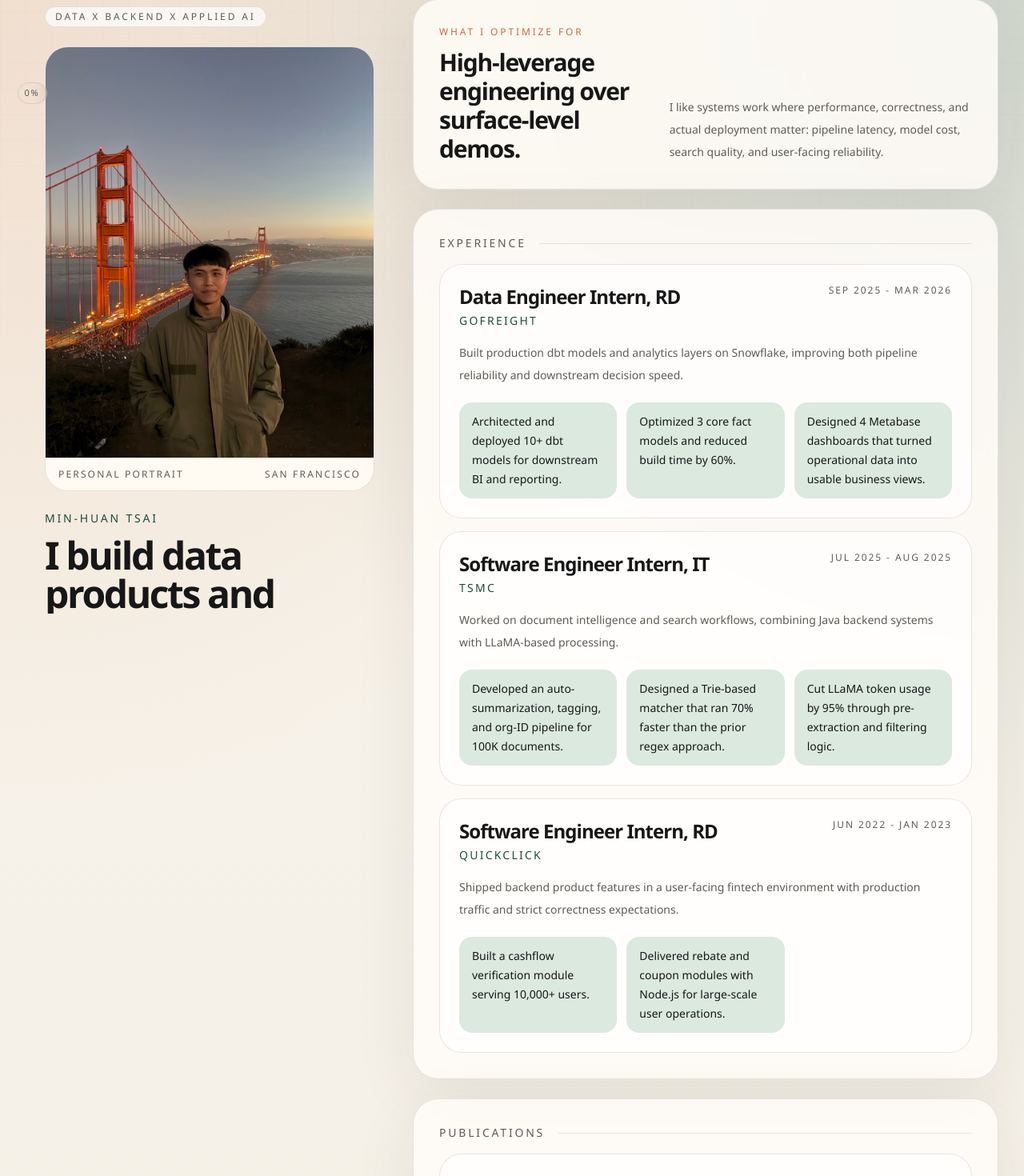
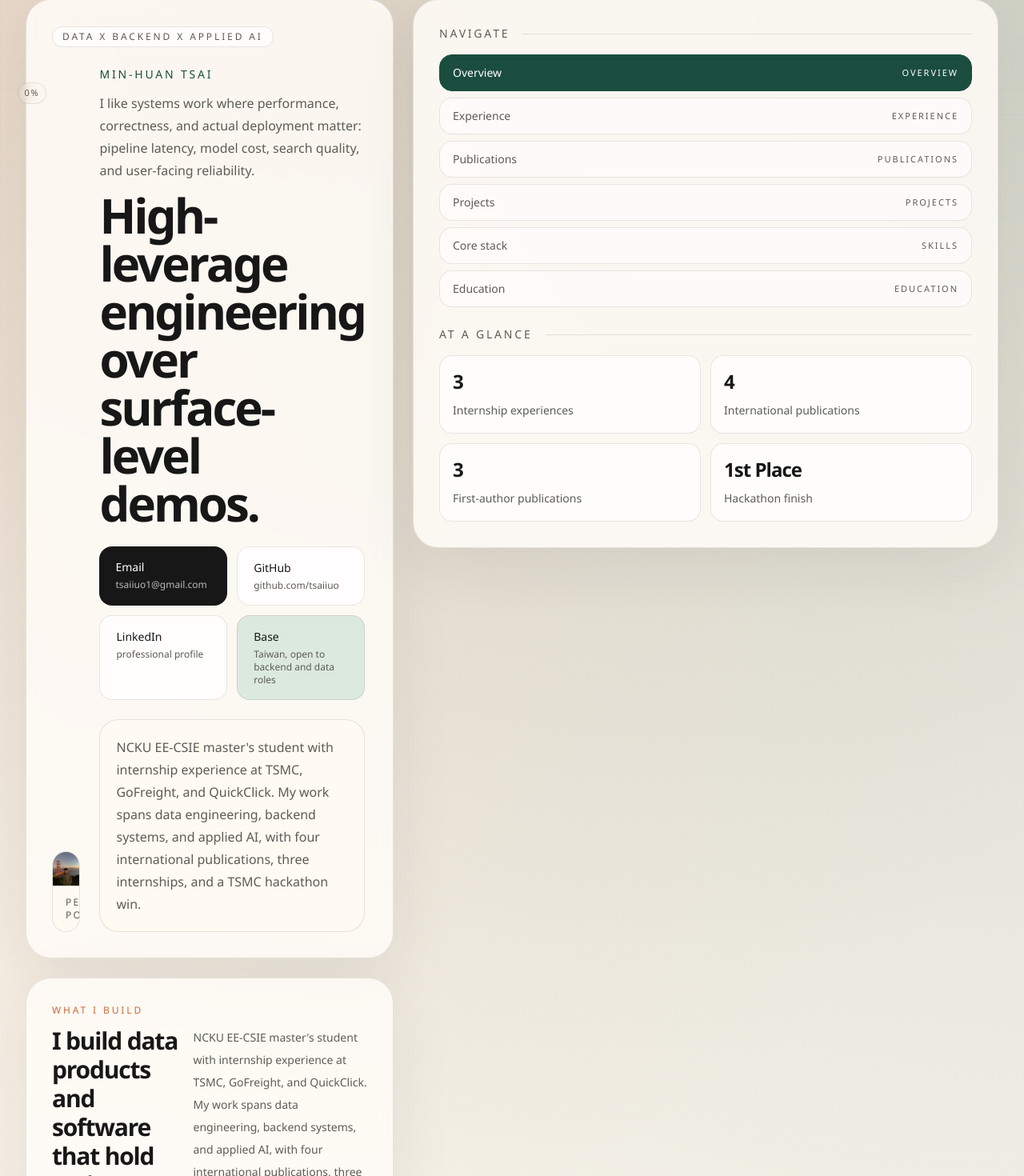
Before and after one commit to tsaiiuo/tsaiiuo.github.io, a Next.js app: page / in a window 1280 px wide. Shown: the part 17-1487 px from the top of the page at 80% size. Built offline with nearby package versions, Linux system fonts and the light colour scheme.

Commit message:
Move sidebar to right column

```diff
--- a/app/page.tsx
+++ b/app/page.tsx
@@ -239,13 +239,13 @@ export default function Home() {
 				</div>
 
 				<div className="grid gap-6 lg:grid-cols-[380px_minmax(0,1fr)] xl:grid-cols-[460px_minmax(0,1fr)]">
-					<aside className="hidden lg:block">
-						<div className="sticky top-4 max-h-[calc(100vh-2rem)] overflow-auto px-4 py-2 xl:px-6">
-							<div className="flex min-h-[calc(100vh-3rem)] flex-col">
+					<section className="space-y-6 lg:order-1">
+						<div className="rounded-[2rem] border border-[color:var(--line)] bg-[color:var(--surface)] p-6 shadow-[0_20px_80px_rgba(33,33,33,0.08)] backdrop-blur sm:p-8">
 							<div className="space-y-6">
 								<div className="inline-flex rounded-full border border-[color:var(--line)] bg-white/70 px-3 py-1 text-xs uppercase tracking-[0.24em] text-[color:var(--muted)]">
 									Data x backend x applied AI
 								</div>
+								<div className="grid gap-6 xl:grid-cols-[0.92fr_1.08fr] xl:items-end">
 									<div className="overflow-hidden rounded-[1.8rem] border border-[color:var(--line)] bg-[color:var(--surface-strong)]">
 										<div className="relative aspect-[4/5] w-full">
 											<Image src="/min-huan-tsai.jpg" alt="Min-Huan Tsai portrait" fill priority className="object-cover object-center" />
@@ -255,20 +255,20 @@ export default function Home() {
 											<span>San Francisco</span>
 										</div>
 									</div>
+									<div className="space-y-6">
 										<div className="space-y-3">
 											<p className="font-[family:var(--font-ibm-plex-mono)] text-sm uppercase tracking-[0.2em] text-[color:var(--accent)]">
 												Min-Huan Tsai
 											</p>
-										<h1 className="text-4xl font-semibold leading-none tracking-[-0.05em] xl:text-5xl">
-											I build data products and software that hold up in production.
+											<p className="max-w-2xl text-base leading-7 text-[color:var(--muted)]">
+												I like systems work where performance, correctness, and actual deployment matter: pipeline latency, model cost,
+												search quality, and user-facing reliability.
+											</p>
+											<h1 className="text-4xl font-semibold leading-none tracking-[-0.05em] xl:text-6xl">
+												High-leverage engineering over surface-level demos.
 											</h1>
-										<p className="text-base leading-7 text-[color:var(--muted)]">
-											NCKU EE-CSIE master&apos;s student with internship experience at TSMC, GoFreight, and QuickClick. My work spans
-											data engineering, backend systems, and applied AI, with four international publications, three internships, and a
-											TSMC hackathon win.
-										</p>
 										</div>
-									<div className="grid gap-3 sm:grid-cols-2 lg:grid-cols-1">
+										<div className="grid gap-3 sm:grid-cols-2">
 											<a href="mailto:tsaiiuo1@gmail.com" className="rounded-2xl bg-[color:var(--foreground)] px-5 py-4 text-sm text-white">
 												Email
 												<div className="mt-1 font-[family:var(--font-ibm-plex-mono)] text-xs text-white/70">tsaiiuo1@gmail.com</div>
@@ -298,64 +298,29 @@ export default function Home() {
 												</div>
 											</div>
 										</div>
-								</div>
-
-								<div className="mt-8 flex-1 space-y-6">
-									<div className="space-y-4">
-										<SectionHeader title="Navigate" />
-										<nav className="grid content-start gap-2">
-											{sections.map((section) => {
-												const isActive = activeSection === section.id;
-												return (
-													<a
-														key={section.id}
-														href={`#${section.id}`}
-														className={`rounded-2xl border px-4 py-3 text-sm transition ${
-															isActive
-																? 'border-[color:var(--accent)] bg-[color:var(--accent)] text-white'
-																: 'border-[color:var(--line)] bg-white/60 text-[color:var(--muted)] hover:border-[color:var(--accent)] hover:text-[color:var(--foreground)]'
-														}`}
-													>
-														<div className="flex items-center justify-between">
-															<span>{section.label}</span>
-															<span className="font-[family:var(--font-ibm-plex-mono)] text-[11px] uppercase tracking-[0.18em]">
-																{section.id}
-															</span>
-														</div>
-													</a>
-												);
-											})}
-										</nav>
-									</div>
-
-									<div className="space-y-4">
-										<SectionHeader title="At a glance" />
-										<div className="grid grid-cols-2 gap-3">
-											{highlights.map((item) => (
-												<div key={item.label} className="rounded-2xl border border-[color:var(--line)] bg-white/70 p-4">
-													<div className="text-2xl font-semibold tracking-[-0.04em]">{item.value}</div>
-													<p className="mt-2 text-sm leading-6 text-[color:var(--muted)]">{item.label}</p>
-												</div>
-											))}
+										<div className="rounded-[1.5rem] border border-[color:var(--line)] bg-[color:var(--surface-strong)] p-5">
+											<p className="max-w-2xl text-base leading-7 text-[color:var(--muted)]">
+												NCKU EE-CSIE master&apos;s student with internship experience at TSMC, GoFreight, and QuickClick. My work spans
+												data engineering, backend systems, and applied AI, with four international publications, three internships, and a
+												TSMC hackathon win.
+											</p>
 										</div>
 									</div>
 								</div>
 							</div>
 						</div>
-					</aside>
 
-					<section className="space-y-6">
 						<div id="overview" className="scroll-mt-24 rounded-[2rem] border border-[color:var(--line)] bg-[color:var(--surface)] p-6 shadow-[0_20px_80px_rgba(33,33,33,0.08)] backdrop-blur sm:p-8">
 							<div className="flex flex-col gap-4 md:flex-row md:items-end md:justify-between">
 								<div className="max-w-2xl">
 									<p className="font-[family:var(--font-ibm-plex-mono)] text-xs uppercase tracking-[0.24em] text-[color:var(--accent-warm)]">
-										What I optimize for
+										What I build
 									</p>
-									<h2 className="mt-3 text-3xl font-semibold tracking-[-0.04em]">High-leverage engineering over surface-level demos.</h2>
+									<h2 className="mt-3 text-3xl font-semibold tracking-[-0.04em]">I build data products and software that hold up in production.</h2>
 								</div>
 								<p className="max-w-xl text-sm leading-7 text-[color:var(--muted)]">
-									I like systems work where performance, correctness, and actual deployment matter: pipeline latency, model cost,
-									search quality, and user-facing reliability.
+									NCKU EE-CSIE master&apos;s student with internship experience at TSMC, GoFreight, and QuickClick. My work spans data engineering,
+									backend systems, and applied AI, with four international publications, three internships, and a TSMC hackathon win.
 								</p>
 							</div>
 						</div>
@@ -462,6 +427,49 @@ export default function Home() {
 							</div>
 						</div>
 					</section>
+
+					<aside className="hidden lg:block lg:order-2">
+						<div className="sticky top-4 max-h-[calc(100vh-2rem)] overflow-auto rounded-[2rem] border border-[color:var(--line)] bg-[color:var(--surface)] p-8 shadow-[0_20px_80px_rgba(33,33,33,0.08)] backdrop-blur">
+							<div className="space-y-6">
+								<div className="space-y-4">
+									<SectionHeader title="Navigate" />
+									<nav className="grid content-start gap-2">
+										{sections.map((section) => {
+											const isActive = activeSection === section.id;
+											return (
+												<a
+													key={section.id}
+													href={`#${section.id}`}
+													className={`rounded-2xl border px-4 py-3 text-sm transition ${
+														isActive
+															? 'border-[color:var(--accent)] bg-[color:var(--accent)] text-white'
+															: 'border-[color:var(--line)] bg-white/60 text-[color:var(--muted)] hover:border-[color:var(--accent)] hover:text-[color:var(--foreground)]'
+													}`}
+												>
+													<div className="flex items-center justify-between">
+														<span>{section.label}</span>
+														<span className="font-[family:var(--font-ibm-plex-mono)] text-[11px] uppercase tracking-[0.18em]">{section.id}</span>
+													</div>
+												</a>
+											);
+										})}
+									</nav>
+								</div>
+
+								<div className="space-y-4">
+									<SectionHeader title="At a glance" />
+									<div className="grid grid-cols-2 gap-3">
+										{highlights.map((item) => (
+											<div key={item.label} className="rounded-2xl border border-[color:var(--line)] bg-white/70 p-4">
+												<div className="text-2xl font-semibold tracking-[-0.04em]">{item.value}</div>
+												<p className="mt-2 text-sm leading-6 text-[color:var(--muted)]">{item.label}</p>
+											</div>
+										))}
+									</div>
+								</div>
+							</div>
+						</div>
+					</aside>
 				</div>
 			</div>
 		</main>
```
Lines whose indentation alone changed are shown as unchanged.
